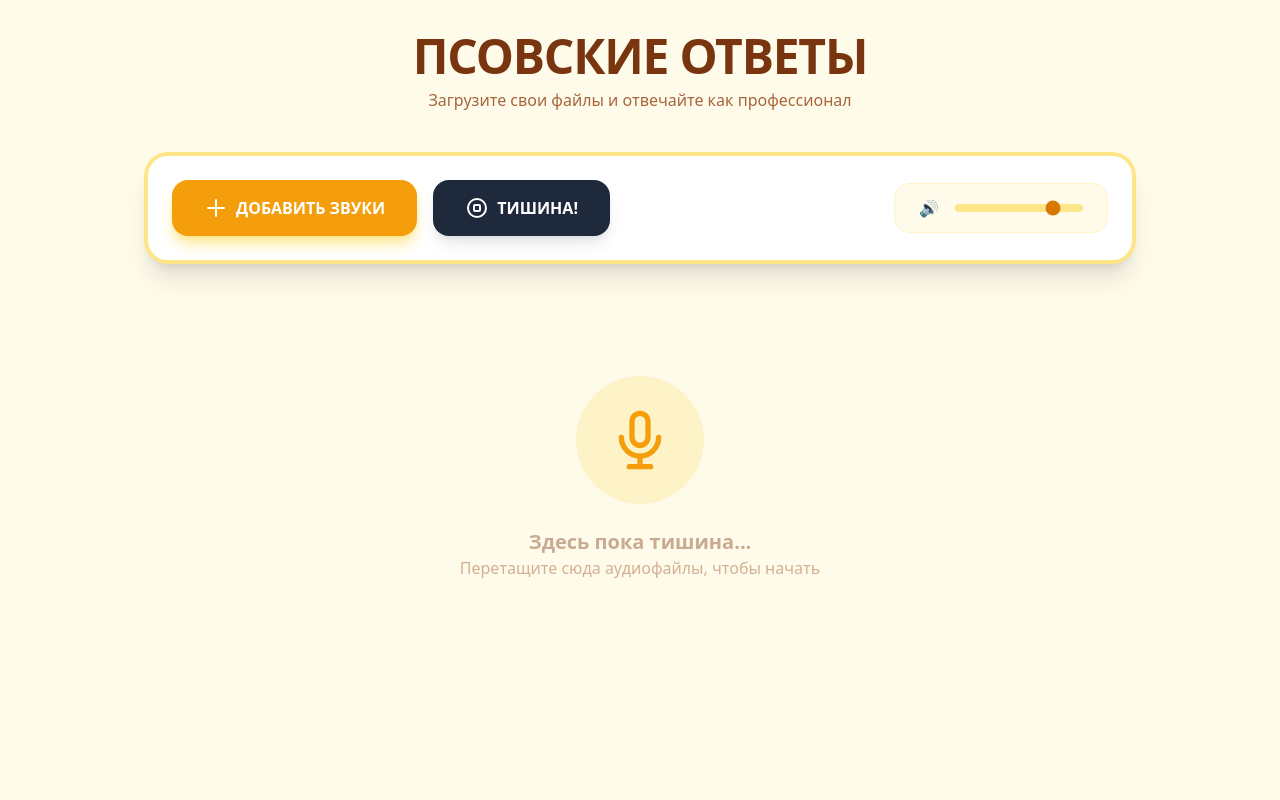
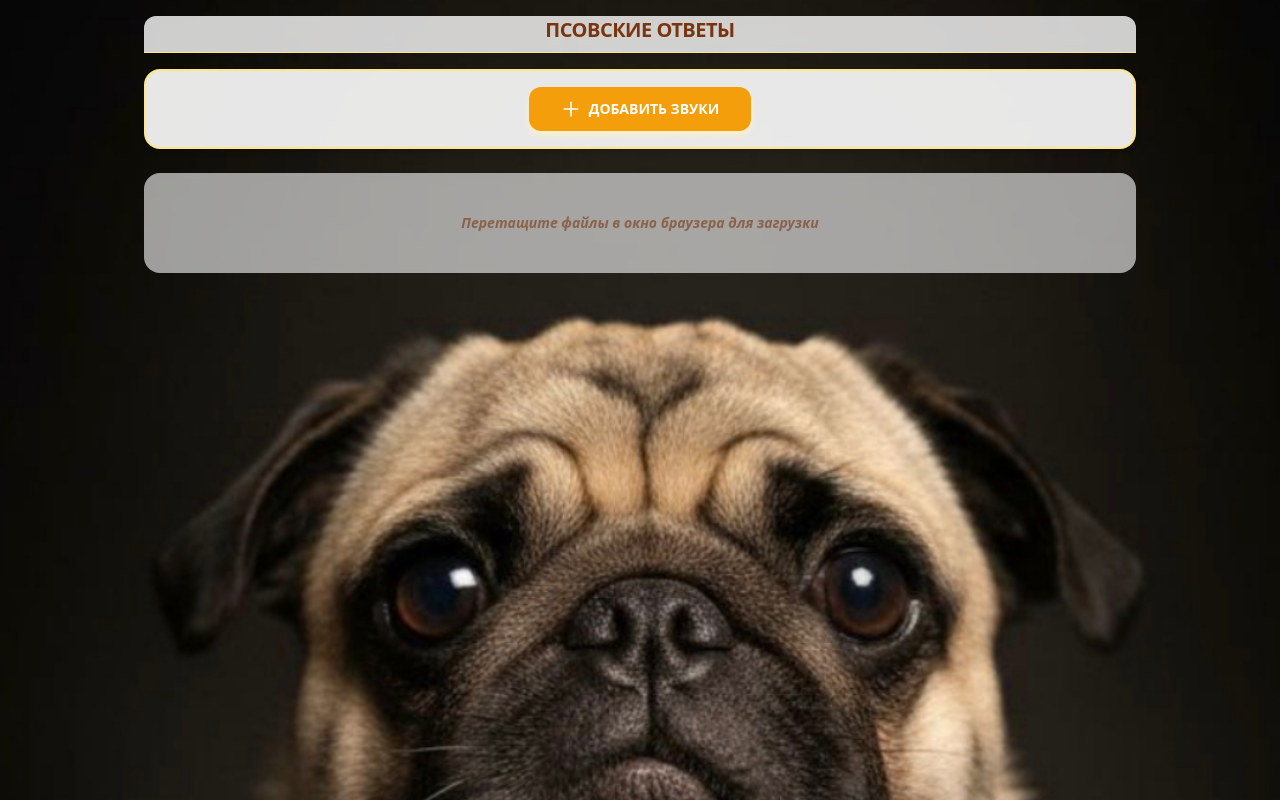
Before and after one commit to she2pbis-byte/pd, a plain HTML site: page index.html in a window 1280 px wide. Drawn offline with nearby package versions, Linux system fonts and the light colour scheme.

Commit message:
Update index.html

```diff
--- a/index.html
+++ b/index.html
@@ -6,6 +6,14 @@
     <title>Псовские ответы — Звуковая Панель</title>
     <script src="https://cdn.tailwindcss.com"></script>
     <style>
+        body {
+            /* Установка фонового изображения */
+            background-image: url('fon.jpg');
+            background-size: cover;
+            background-position: center;
+            background-attachment: fixed;
+            background-repeat: no-repeat;
+        }
         .sound-button {
             transition: all 0.2s cubic-bezier(0.4, 0, 0.2, 1);
             user-select: none;
@@ -17,7 +25,7 @@
         .playing {
             animation: pulse 1s infinite;
             border-color: #f59e0b;
-            background-color: #fffbeb;
+            background-color: rgba(255, 251, 235, 0.9);
         }
         @keyframes pulse {
             0% { box-shadow: 0 0 0 0 rgba(245, 158, 11, 0.4); }
@@ -32,58 +40,42 @@
             left: 0;
             transition: width 0.1s linear;
         }
+        /* Небольшое размытие фона для читаемости контента, если нужно */
+        .glass-header {
+            background: rgba(255, 255, 255, 0.8);
+            backdrop-filter: blur(4px);
+        }
     </style>
 </head>
-<body class="bg-amber-50 min-h-screen font-sans">
+<body class="min-h-screen font-sans">
 
-    <div class="max-w-5xl mx-auto px-4 py-8">
-        <!-- Header -->
-        <header class="mb-10 text-center">
-            <h1 class="text-5xl font-black text-amber-900 mb-2 tracking-tight uppercase">Псовские ответы</h1>
-            <p class="text-amber-800 font-medium opacity-80">Загрузите свои файлы и отвечайте как профессионал</p>
+    <div class="max-w-5xl mx-auto px-4 py-4">
+        <!-- Компактный Header -->
+        <header class="mb-4 flex items-baseline justify-center border-b border-amber-200 pb-2 glass-header rounded-t-xl">
+            <h1 class="text-xl font-black text-amber-900 tracking-tight uppercase">Псовские ответы</h1>
         </header>
 
         <!-- Controls -->
-        <div class="bg-white p-6 rounded-3xl shadow-xl mb-8 border-4 border-amber-200">
-            <div class="flex flex-col md:flex-row items-center justify-between gap-6">
-                <div class="flex flex-wrap items-center justify-center gap-4">
-                    <label class="bg-amber-500 hover:bg-amber-600 text-white px-8 py-4 rounded-2xl cursor-pointer font-bold transition shadow-lg shadow-amber-200 flex items-center gap-2">
-                        <svg xmlns="http://www.w3.org/2000/svg" class="h-6 w-6" fill="none" viewBox="0 0 24 24" stroke="currentColor">
-                            <path stroke-linecap="round" stroke-linejoin="round" stroke-width="2" d="M12 4v16m8-8H4" />
-                        </svg>
-                        <span>ДОБАВИТЬ ЗВУКИ</span>
-                        <input type="file" id="audioInput" multiple accept="audio/*" class="hidden">
-                    </label>
-                    <button id="stopAll" class="bg-slate-800 hover:bg-black text-white px-8 py-4 rounded-2xl font-bold transition shadow-lg flex items-center gap-2">
-                        <svg xmlns="http://www.w3.org/2000/svg" class="h-6 w-6" fill="none" viewBox="0 0 24 24" stroke="currentColor">
-                            <path stroke-linecap="round" stroke-linejoin="round" stroke-width="2" d="M21 12a9 9 0 11-18 0 9 9 0 0118 0z" />
-                            <path stroke-linecap="round" stroke-linejoin="round" stroke-width="2" d="M9 10a1 1 0 011-1h4a1 1 0 011 1v4a1 1 0 01-1 1h-4a1 1 0 01-1-1v-4z" />
-                        </svg>
-                        ТИШИНА!
-                    </button>
-                </div>
-
-                <div class="flex items-center gap-4 bg-amber-50 px-6 py-3 rounded-2xl border border-amber-100">
-                    <span class="text-amber-900 font-bold">🔊</span>
-                    <input type="range" id="globalVolume" min="0" max="1" step="0.05" value="0.8" class="w-32 h-2 bg-amber-200 rounded-lg appearance-none cursor-pointer accent-amber-600">
-                </div>
+        <div class="bg-white/90 backdrop-blur-sm p-4 rounded-2xl shadow-md mb-6 border-2 border-amber-200">
+            <div class="flex justify-center">
+                <label class="bg-amber-500 hover:bg-amber-600 text-white px-8 py-3 rounded-xl cursor-pointer font-bold transition shadow-md shadow-amber-100 flex items-center gap-2 text-sm uppercase">
+                    <svg xmlns="http://www.w3.org/2000/svg" class="h-5 w-5" fill="none" viewBox="0 0 24 24" stroke="currentColor">
+                        <path stroke-linecap="round" stroke-linejoin="round" stroke-width="2" d="M12 4v16m8-8H4" />
+                    </svg>
+                    <span>Добавить звуки</span>
+                    <input type="file" id="audioInput" multiple accept="audio/*" class="hidden">
+                </label>
             </div>
         </div>
 
         <!-- Grid -->
-        <div id="soundGrid" class="grid grid-cols-2 sm:grid-cols-3 md:grid-cols-4 lg:grid-cols-5 gap-6">
+        <div id="soundGrid" class="grid grid-cols-2 sm:grid-cols-3 md:grid-cols-4 lg:grid-cols-5 gap-4">
             <!-- Кнопки появятся здесь -->
         </div>
 
         <!-- Empty State -->
-        <div id="emptyState" class="text-center py-20 flex flex-col items-center">
-            <div class="bg-amber-100 p-8 rounded-full mb-6">
-                <svg xmlns="http://www.w3.org/2000/svg" class="h-16 w-16 text-amber-500" fill="none" viewBox="0 0 24 24" stroke="currentColor">
-                  <path stroke-linecap="round" stroke-linejoin="round" stroke-width="2" d="M19 11a7 7 0 01-7 7m0 0a7 7 0 01-7-7m7 7v4m0 0H8m4 0h4m-4-8a3 3 0 01-3-3V5a3 3 0 116 0v6a3 3 0 01-3 3z" />
-                </svg>
-            </div>
-            <p class="text-amber-900 text-xl font-bold opacity-40">Здесь пока тишина...</p>
-            <p class="text-amber-800 opacity-40">Перетащите сюда аудиофайлы, чтобы начать</p>
+        <div id="emptyState" class="text-center py-10 bg-white/60 backdrop-blur-sm rounded-2xl">
+            <p class="text-amber-900 text-sm font-bold opacity-60 italic">Перетащите файлы в окно браузера для загрузки</p>
         </div>
     </div>
 
@@ -91,8 +83,6 @@
         const audioInput = document.getElementById('audioInput');
         const soundGrid = document.getElementById('soundGrid');
         const emptyState = document.getElementById('emptyState');
-        const stopAllBtn = document.getElementById('stopAll');
-        const volumeControl = document.getElementById('globalVolume');
 
         let sounds = [];
 
@@ -108,15 +98,15 @@
             const fileName = file.name.replace(/\.[^/.]+$/, "");
             const url = URL.createObjectURL(file);
             const audio = new Audio(url);
-            audio.volume = volumeControl.value;
+            audio.volume = 1.0;
 
             const btn = document.createElement('button');
-            btn.className = "sound-button bg-white border-b-4 border-amber-200 p-6 rounded-3xl flex flex-col items-center justify-center text-center hover:border-amber-400 hover:shadow-xl transition-all h-40 relative overflow-hidden group";
+            btn.className = "sound-button bg-white/95 border-b-2 border-amber-200 p-4 rounded-2xl flex flex-col items-center justify-center text-center hover:border-amber-400 hover:shadow-md transition-all h-32 relative overflow-hidden group shadow-sm";
             btn.innerHTML = `
-                <div class="w-12 h-12 bg-amber-50 rounded-full flex items-center justify-center mb-3 group-hover:bg-amber-100 transition-colors">
-                    <span class="text-2xl">🐕</span>
+                <div class="w-10 h-10 bg-amber-50 rounded-full flex items-center justify-center mb-2 group-hover:bg-amber-100 transition-colors">
+                    <span class="text-xl">🐕</span>
                 </div>
-                <span class="text-sm font-black text-amber-950 break-words w-full uppercase leading-tight">${fileName}</span>
+                <span class="text-xs font-black text-amber-950 break-words w-full uppercase leading-tight px-1">${fileName}</span>
                 <div class="progress-bar" style="width: 0%"></div>
             `;
 
@@ -139,20 +129,6 @@
             sounds.push({ audio, btn });
         }
 
-        stopAllBtn.onclick = () => {
-            sounds.forEach(s => {
-                s.audio.pause();
-                s.audio.currentTime = 0;
-                s.btn.classList.remove('playing');
-                s.btn.querySelector('.progress-bar').style.width = '0%';
-            });
-        };
-
-        volumeControl.oninput = (e) => {
-            const vol = e.target.value;
-            sounds.forEach(s => s.audio.volume = vol);
-        };
-
         window.addEventListener('dragover', (e) => e.preventDefault());
         window.addEventListener('drop', (e) => {
             e.preventDefault();
```
